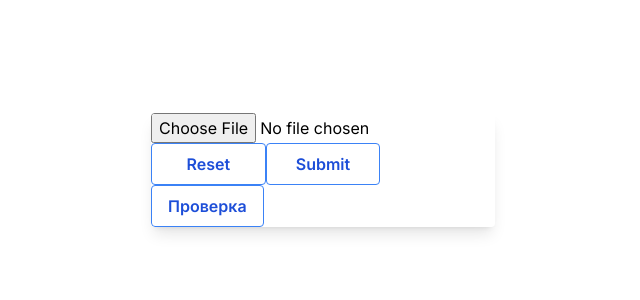
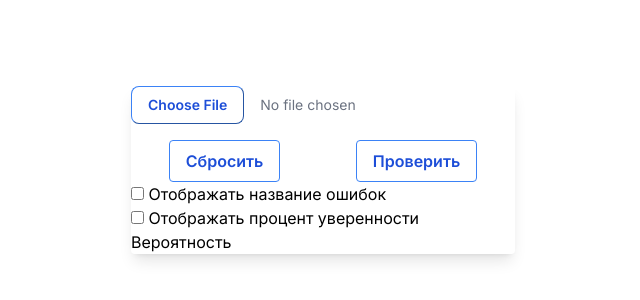
Before and after one commit to Malinnik/atomic-hack, a Next.js app in the folder frontend/: page / in a window 1280 px wide. Shown: the part 230-530 px from the top of the page, without its empty margins (317-957 px from the left). Built offline with nearby package versions, Linux system fonts and the light colour scheme.

Commit message:
Улучшил форму проверки шва

```diff
--- a/frontend/src/app/(landing)/page.tsx
+++ b/frontend/src/app/(landing)/page.tsx
@@ -4,18 +4,14 @@ import { ChangeEvent, useState } from "react";
 export default function Home() {
 
   const [selectedImage, setSelectedImage] = useState<Blob | null>(null);
+  const [useLabel, setUseLabel] = useState<boolean>(false);
+  const [showConf, setShowConf]  = useState<boolean>(false);
+
+  const [sended, setSended] = useState<boolean>(false);
+
+
 
   const imageChange = (e: ChangeEvent<HTMLInputElement>) => {
-
-    // const file = e.target.files?.[0]
-
-    // if (file) {
-    //   const reader = new FileReader();
-    //   reader.onload = () => {
-    //     setSelectedImage(reader.result as string)
-    //   }
-    //   reader.readAsDataURL(file);
-    // }
 
     if (e.target.files && e.target.files.length > 0) {
       setSelectedImage(e.target.files[0]);
@@ -24,13 +20,37 @@ export default function Home() {
 
   const removeSelectedImage = () => {
     setSelectedImage(null);
+
+    const element = document.getElementById('get_image_input');
+
+    element?.focus();
+    element?.classList.remove("clear-input--touched")
+
+
+
+  };
+
+  const handleUseLabelChange = (e: ChangeEvent<HTMLInputElement>) => {
+    setUseLabel(e.target.checked);
+  };
+
+  const handleShowConfChange = (e: ChangeEvent<HTMLInputElement>) => {
+    setShowConf(e.target.checked);
   };
 
 
   const handleSubmit = () => {
 
+    if (!selectedImage)
+      return
+
+    setSended(true);
+
     let formData = new FormData();
+
     formData.append('image', selectedImage);
+    formData.append('use_label', useLabel.toString());
+    formData.append('shof_conf', showConf.toString());
 
     const result = fetch('/api/v2/test', {
       method: 'POST',
@@ -40,27 +60,55 @@ export default function Home() {
       body: formData,
     });
 
-    result.then((response) => response.blob()).then((blob) => setSelectedImage(blob));
+    result.then((response) => response.blob()).then((blob) => {
+      setSelectedImage(blob)
+      setSended(false);
+    });
+
   };
 
   return (
     <div className="grid place-items-center h-screen ">
 
-      <div className="max-w-sm rounded overflow-hidden shadow-lg">
+      <div className="w-96 rounded overflow-hidden shadow-lg">
 
-        <form action="/api/v2/test" method="post" accept-charset="utf-8" encType="multipart/form-data">
-          <input type="file" name="image" accept="image/*" onChange={imageChange} />
+        <div>
+          {!selectedImage &&
+            <input className="block w-full text-sm text-gray-500
+            file:me-4 file:py-2 file:px-4
+            file:rounded-lg
+            file:text-sm file:font-semibold
+            hover:file:bg-blue-500 hover:file:text-white
+            file:disabled:opacity-50 file:disabled:pointer-events-none
+            file:border file:border-blue-500 hover:border-transparent rounded
+            file:text-blue-700 file:bg-white"
+            id="get_image_input" type="file" name="image" accept="image/*" onChange={imageChange} />
+          }
           {selectedImage && (
             <>
-              <img src={URL.createObjectURL(selectedImage)} alt="Thumb" />
+              <img className="object-cover" src={URL.createObjectURL(selectedImage)} alt="Thumb"  />
             </>
           )}
-          <div className="grid grid-cols-3 content-between">
-            <input className="bg-transparent hover:bg-blue-500 text-blue-700 font-semibold hover:text-white py-2 px-4 border border-blue-500 hover:border-transparent rounded" onClick={removeSelectedImage} type="reset" value="Reset" />
-            <input className="bg-transparent hover:bg-blue-500 text-blue-700 font-semibold hover:text-white py-2 px-4 border border-blue-500 hover:border-transparent rounded" type="submit" value="Submit" />
-          </div>
-        </form>
-        <button onClick={handleSubmit} className="bg-transparent hover:bg-blue-500 text-blue-700 font-semibold hover:text-white py-2 px-4 border border-blue-500 hover:border-transparent rounded">Проверка</button>
+        </div>
+
+        <div className="mt-4 flex justify-around">
+          { !sended && <button onClick={removeSelectedImage} className="inline-block bg-transparent hover:bg-blue-500 text-blue-700 font-semibold hover:text-white py-2 px-4 border border-blue-500 hover:border-transparent rounded">Сбросить</button>}
+          { !sended && <button onClick={handleSubmit} className="inline-block bg-transparent hover:bg-blue-500 text-blue-700 font-semibold hover:text-white py-2 px-4 border border-blue-500 hover:border-transparent rounded">Проверить</button>}
+
+
+          { sended && <button disabled onClick={removeSelectedImage} className="inline-block bg-transparent bg-slate-400  text-white font-semibold  py-2 px-4 border   rounded">Сбросить</button>}
+          { sended && <button disabled onClick={handleSubmit} className="inline-block bg-transparent bg-slate-400  text-white font-semibold  py-2 px-4 border   rounded">Ожидайте</button>}
+        </div>
+
+        <div className="">
+          <input onChange={handleUseLabelChange} type="checkbox" name="test" id="" /> <label htmlFor="">Отображать название ошибок</label>
+          <br />
+          <input onChange={handleShowConfChange} type="checkbox" name="test" id="" /> <label htmlFor="">Отображать процент уверенности</label>
+          <br />
+          <label htmlFor="">Вероятность</label><input type="number" min="1" max="100"/>
+        </div>
+
+
       </div>
     </div>
   );
```
